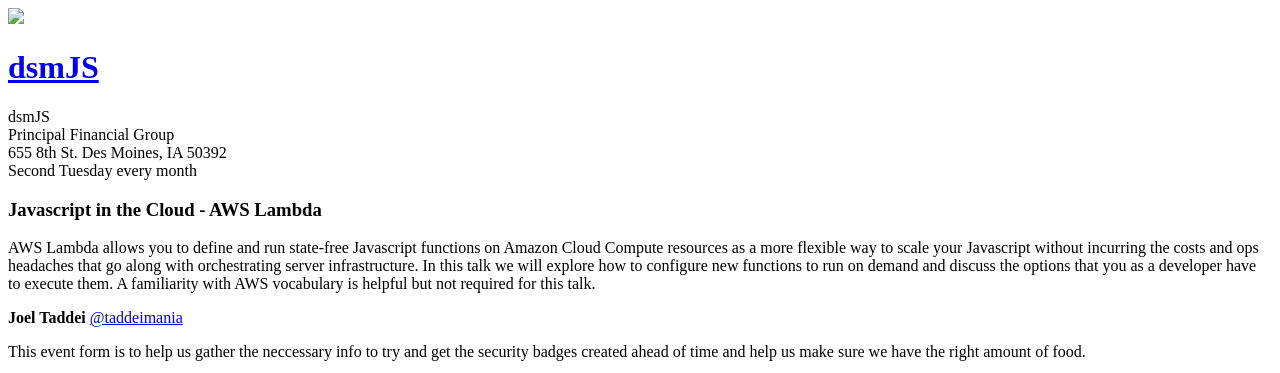
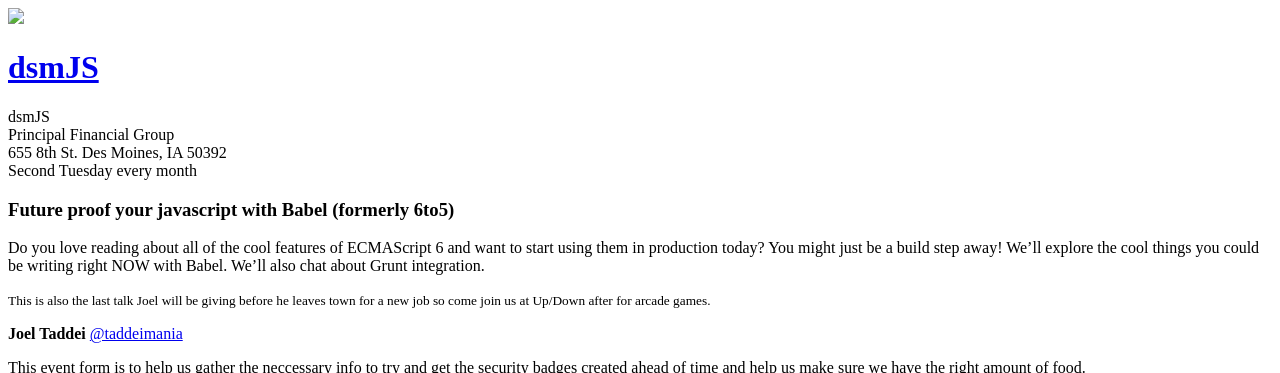
Before and after one commit to dsmjs/dsmjs.github.io, a Jekyll site: the page built from _posts/2015-04-14-meeting.md, in a window 1280 px wide, cut to the strip 0-373 px from the top of the page. Built offline with Jekyll 4.4.1, drawn with Linux system fonts in a browser that asks for light colours; Markdown is read by kramdown in place of the engine named in the settings.

Commit message:
Correction, lambda aws still sucks - now babel

```diff
--- a/_posts/2015-04-14-meeting.md
+++ b/_posts/2015-04-14-meeting.md
@@ -5,9 +5,11 @@ time: 6:15pm - 7:45pm
 location: Principal Financial Group - 655 8th St.
 ---
 
-### Javascript in the Cloud - AWS Lambda
+### Future proof your javascript with Babel (formerly 6to5)
 
-AWS Lambda allows you to define and run state-free Javascript functions on Amazon Cloud Compute resources as a more flexible way to scale your Javascript without incurring the costs and ops headaches that go along with orchestrating server infrastructure. In this talk we will explore how to configure new functions to run on demand and discuss the options that you as a developer have to execute them. A familiarity with AWS vocabulary is helpful but not required for this talk.
+Do you love reading about all of the cool features of ECMAScript 6 and want to start using them in production today? You might just be a build step away!  We'll explore the cool things you could be writing right NOW with Babel.  We'll also chat about Grunt integration.
+
+<small>This is also the last talk Joel will be giving before he leaves town for a new job so come join us at Up/Down after for arcade games.</small>
 
 **Joel Taddei**
 [@taddeimania](https://twitter.com/taddeimania)
```
